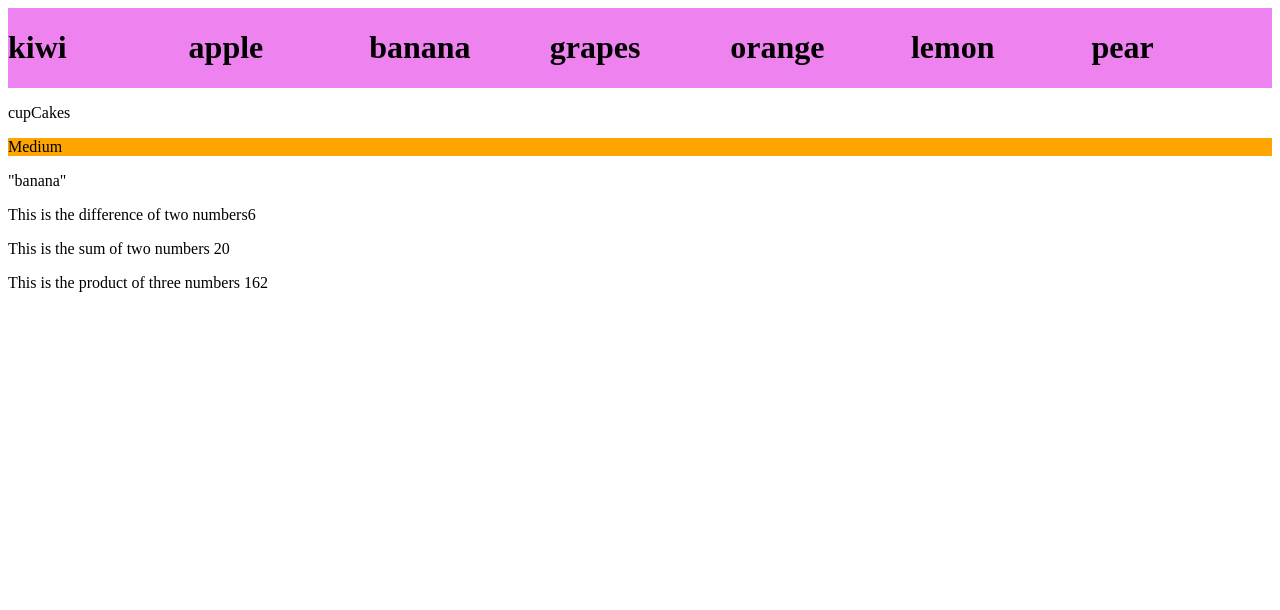
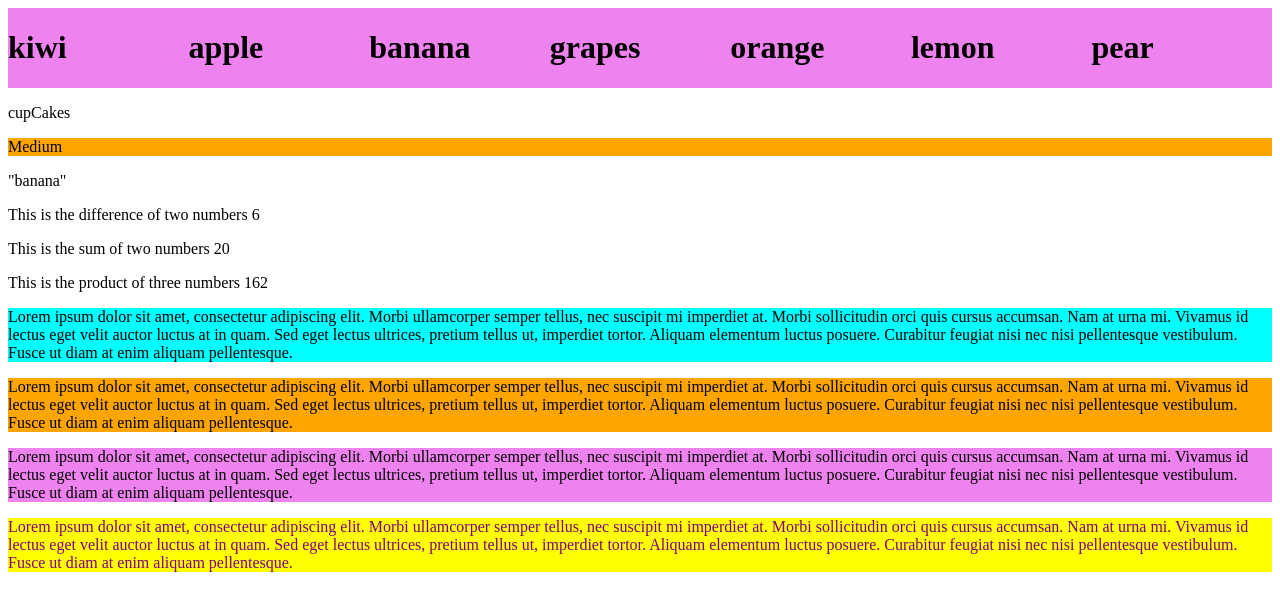
Before and after one commit to Thandekaportiap/JavaScript_Exercises, a React (Vite) app: page / in a window 1280 px wide. Shown: the top 610 px of the page. Built offline with nearby package versions, Linux system fonts and the light colour scheme.

Commit message:
text function

```diff
--- a/src/App.jsx
+++ b/src/App.jsx
@@ -87,7 +87,15 @@ return sum
  return product;
   }
 
-
+  const text = (color, color1) => {
+    return <p style={{backgroundColor: color, color:color1}}>
+      Lorem ipsum dolor sit amet, consectetur adipiscing elit.
+       Morbi ullamcorper semper tellus, nec suscipit mi imperdiet at.
+       Morbi sollicitudin orci quis cursus accumsan. Nam at urna mi.
+       Vivamus id lectus eget velit auctor luctus at in quam. Sed eget lectus ultrices, pretium tellus ut, imperdiet tortor. Aliquam elementum luctus posuere. Curabitur feugiat nisi nec nisi pellentesque vestibulum.
+       Fusce ut diam at enim aliquam pellentesque.
+    </p>
+  }
 
   return(
     <>
@@ -107,9 +115,13 @@ return sum
     <p> {localData}</p>
    </div>
    <div>
-    <p>This is the difference of two numbers{subtraction(8, 14)}</p>
+    <p>This is the difference of two numbers  {subtraction(8, 14)}</p>
     <p>This is the sum of two numbers {addition(8, 12)}</p>
     <p>This is the product of three numbers {multiplication(3, 6, 9)}</p>
+    <div>{text("aqua")}</div>
+    <div>{text("orange")}</div>
+    <div>{text("violet")}</div>
+    <div>{text("yellow", "purple")}</div>
    </div>
     </>
   )
```
